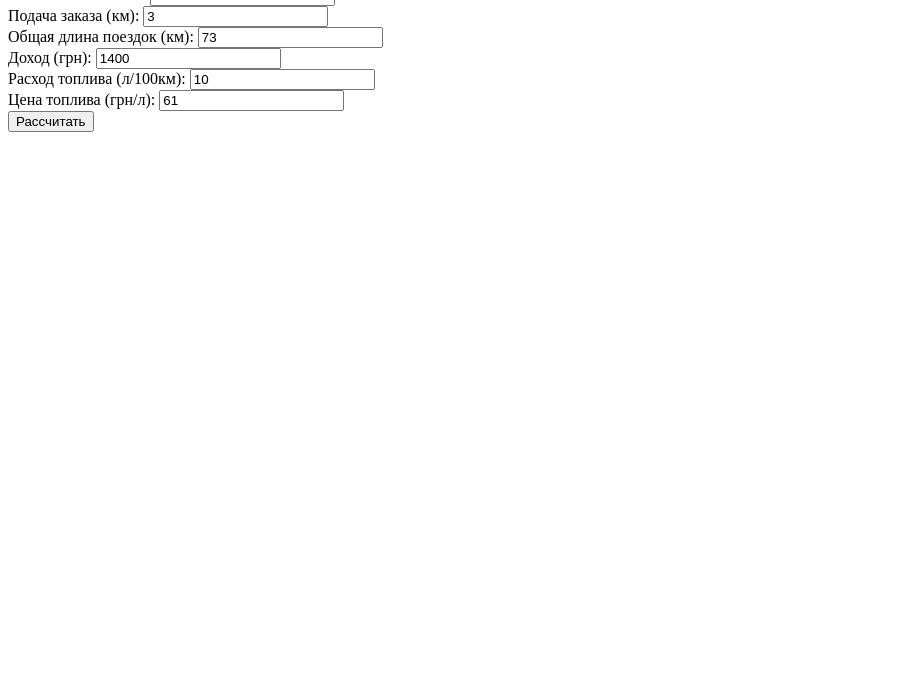
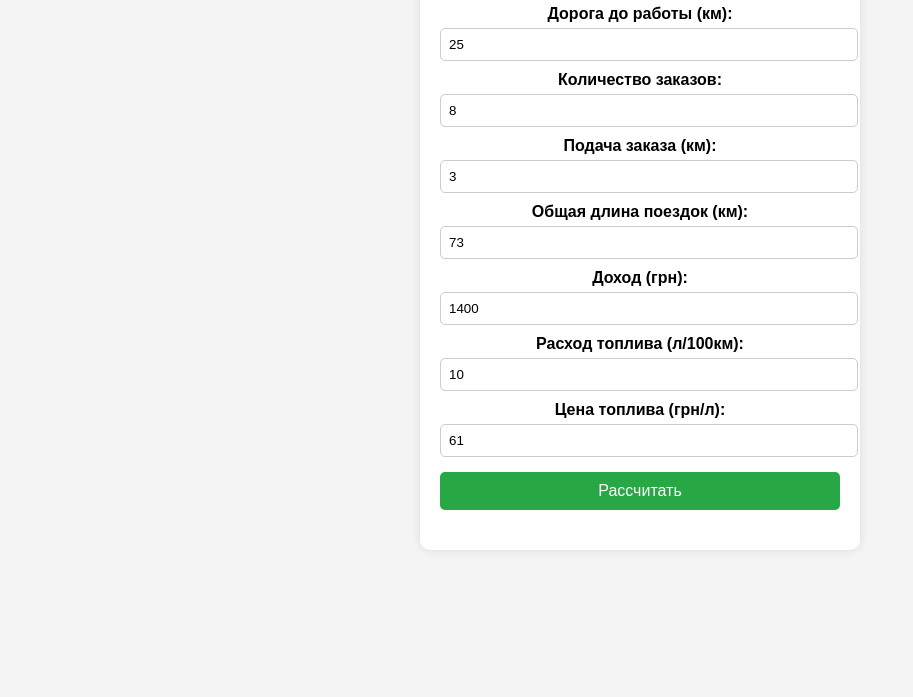
Before and after one commit to 9nachalo4/Taxi, a plain HTML site: page index.html in a window 1280 px wide. Shown: the part 103-800 px from the top of the page, without its empty margins (0-913 px from the left). Drawn offline with Linux system fonts and the light colour scheme.

Commit message:
Add files via upload

```diff
--- a/index.html
+++ b/index.html
@@ -4,6 +4,57 @@
     <meta charset="UTF-8">
     <meta name="viewport" content="width=device-width, initial-scale=1.0">
     <title>Калькулятор заработка такси</title>
+    <style>
+        body {
+            font-family: Arial, sans-serif;
+            background-color: #f4f4f4;
+            text-align: center;
+            margin: 0;
+            padding: 20px;
+        }
+        .container {
+            background: #fff;
+            padding: 20px;
+            border-radius: 10px;
+            box-shadow: 0 0 10px rgba(0, 0, 0, 0.1);
+            max-width: 400px;
+            margin: auto;
+        }
+        h2 {
+            color: #333;
+        }
+        label {
+            display: block;
+            margin-top: 10px;
+            font-weight: bold;
+        }
+        input {
+            width: 100%;
+            padding: 8px;
+            margin-top: 5px;
+            border: 1px solid #ccc;
+            border-radius: 5px;
+        }
+        button {
+            margin-top: 15px;
+            background: #28a745;
+            color: white;
+            border: none;
+            padding: 10px;
+            width: 100%;
+            border-radius: 5px;
+            cursor: pointer;
+            font-size: 16px;
+        }
+        button:hover {
+            background: #218838;
+        }
+        .result {
+            margin-top: 20px;
+            font-size: 18px;
+            color: #333;
+        }
+    </style>
     <script>
         function calculateProfit() {
             let distanceToWork = parseFloat(document.getElementById('distanceToWork').value) || 0;
@@ -23,23 +74,25 @@
             let avgEarningsPerKm = tripDistance > 0 ? (earnings / tripDistance).toFixed(2) : 0;
 
             document.getElementById('result').innerHTML = `
-                Чистый доход: ${netProfit.toFixed(2)} грн<br>
-                Средняя стоимость км (учитывая все затраты): ${avgCostPerKm} грн/км<br>
-                Средняя стоимость км (по доходу и общей длине поездок): ${avgEarningsPerKm} грн/км
+                <p>Чистый доход: <strong>${netProfit.toFixed(2)}</strong> грн</p>
+                <p>Средняя стоимость км (учитывая все затраты): <strong>${avgCostPerKm}</strong> грн/км</p>
+                <p>Средняя стоимость км (по доходу и общей длине поездок): <strong>${avgEarningsPerKm}</strong> грн/км</p>
             `;
         }
     </script>
 </head>
 <body>
-    <h2>Калькулятор заработка такси</h2>
-    <label>Дорога до работы (км): <input type="number" id="distanceToWork" value="25"></label><br>
-    <label>Количество заказов: <input type="number" id="ordersCount" value="8"></label><br>
-    <label>Подача заказа (км): <input type="number" id="orderDistance" value="3"></label><br>
-    <label>Общая длина поездок (км): <input type="number" id="tripDistance" value="73"></label><br>
-    <label>Доход (грн): <input type="number" id="earnings" value="1400"></label><br>
-    <label>Расход топлива (л/100км): <input type="number" id="fuelConsumption" value="10"></label><br>
-    <label>Цена топлива (грн/л): <input type="number" id="fuelPrice" value="61"></label><br>
-    <button onclick="calculateProfit()">Рассчитать</button>
-    <h3 id="result"></h3>
+    <div class="container">
+        <h2>Калькулятор заработка такси</h2>
+        <label>Дорога до работы (км): <input type="number" id="distanceToWork" value="25"></label>
+        <label>Количество заказов: <input type="number" id="ordersCount" value="8"></label>
+        <label>Подача заказа (км): <input type="number" id="orderDistance" value="3"></label>
+        <label>Общая длина поездок (км): <input type="number" id="tripDistance" value="73"></label>
+        <label>Доход (грн): <input type="number" id="earnings" value="1400"></label>
+        <label>Расход топлива (л/100км): <input type="number" id="fuelConsumption" value="10"></label>
+        <label>Цена топлива (грн/л): <input type="number" id="fuelPrice" value="61"></label>
+        <button onclick="calculateProfit()">Рассчитать</button>
+        <div id="result" class="result"></div>
+    </div>
 </body>
 </html>
```
